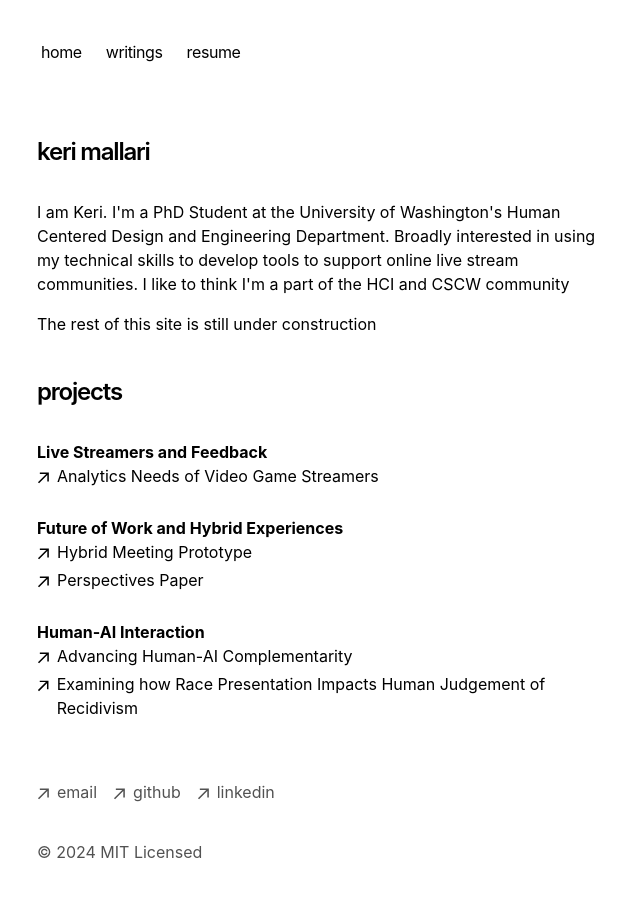
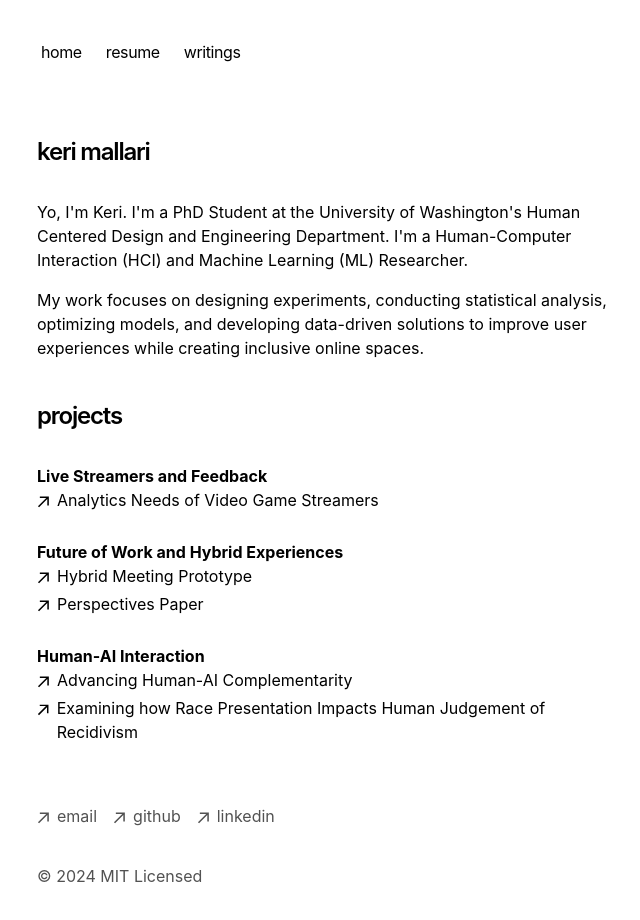
Before and after one commit to kerixyz/kerixyz.github.io, a Next.js app: page / in a window 1280 px wide. Shown: the top 920 px of the page, without its empty margins (315-955 px from the left). Built offline with nearby package versions, Linux system fonts and the light colour scheme.

Commit message:
added some stuff and hid as well

```diff
--- a/app/blog/posts/hello-world.mdx
+++ b/app/blog/posts/hello-world.mdx
@@ -3,3 +3,5 @@ title: 'Hello World!'
 publishedAt: '2024-05-25'
 summary: ''
 ---
+
+If you found this follow my cat 🐱 https://www.instagram.com/kumoxyz_/
--- a/app/components/nav.tsx
+++ b/app/components/nav.tsx
@@ -4,11 +4,12 @@ const navItems = {
   '/': {
     name: 'home',
   },
+  '/resume.pdf':{
+    name: 'resume'
+  },
   '/blog': {
     name: 'writings',
-  },
-  '/resume.pdf':{
-    name: 'resume'
+
   },
   // 'https://vercel.com/templates/next.js/portfolio-starter-kit': {
   //   name: 'deploy',
--- a/app/page.tsx
+++ b/app/page.tsx
@@ -25,11 +25,11 @@ export default function Page() {
         keri mallari
       </h1>
       <p className="mb-4">
-        {`I am Keri. I'm a PhD Student at the University of Washington's Human Centered Design and Engineering Department. Broadly interested in using my technical skills to develop tools to support online live stream communities. I like to think I'm a part of the HCI and CSCW community`}
+        {`Yo, I'm Keri. I'm a PhD Student at the University of Washington's Human Centered Design and Engineering Department. I'm a Human-Computer Interaction (HCI) and Machine Learning (ML) Researcher.`}
       </p>
 
       <p className="mb-4">
-        {`The rest of this site is still under construction`}
+        {'My work focuses on designing experiments, conducting statistical analysis, optimizing models, and developing data-driven solutions to improve user experiences while creating inclusive online spaces.'}
       </p>
 
       <br/>
@@ -114,6 +114,10 @@ export default function Page() {
       </ul>
       <br/>
 
+      {/* <div className="my-8">
+        <BlogPosts />
+      </div> */}
+
 
       {/* <h1 className="mb-8 text-2xl font-semibold tracking-tighter">
         teaching
```
